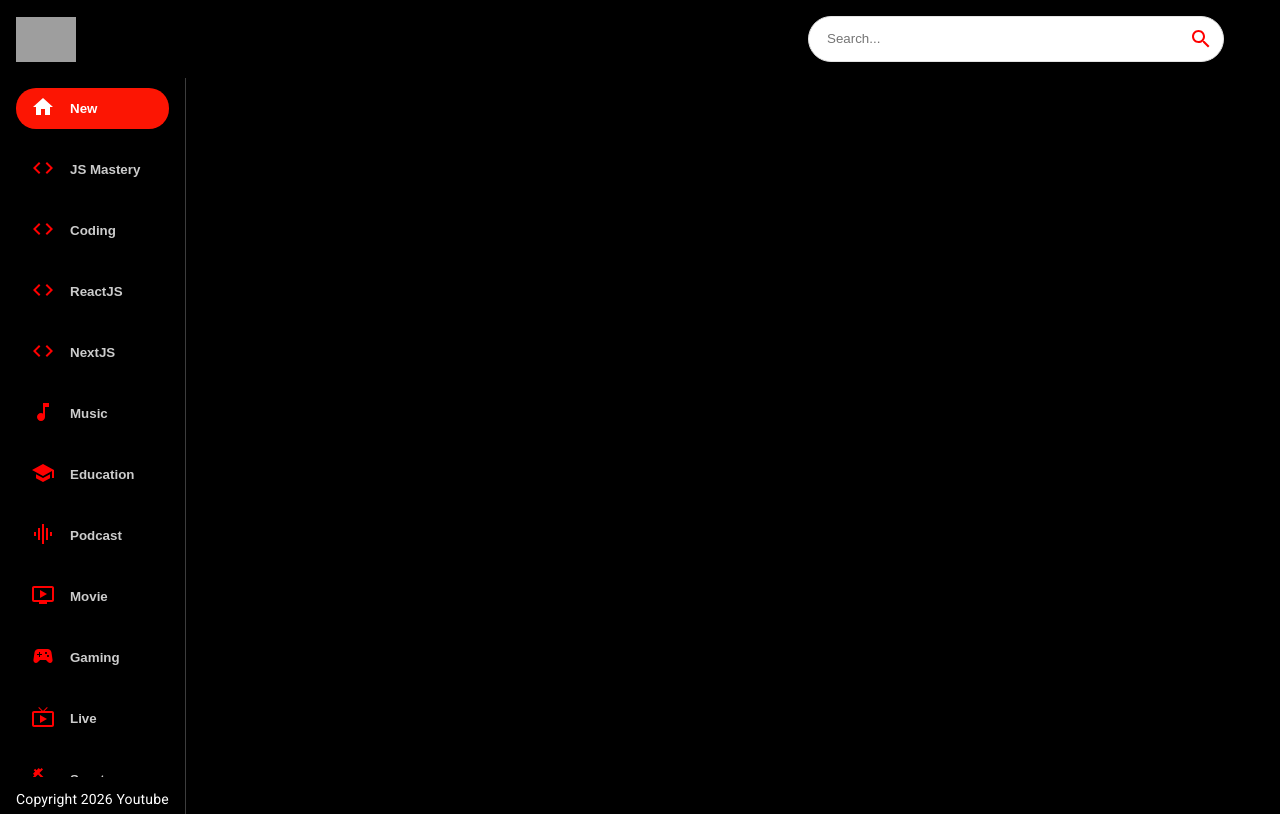
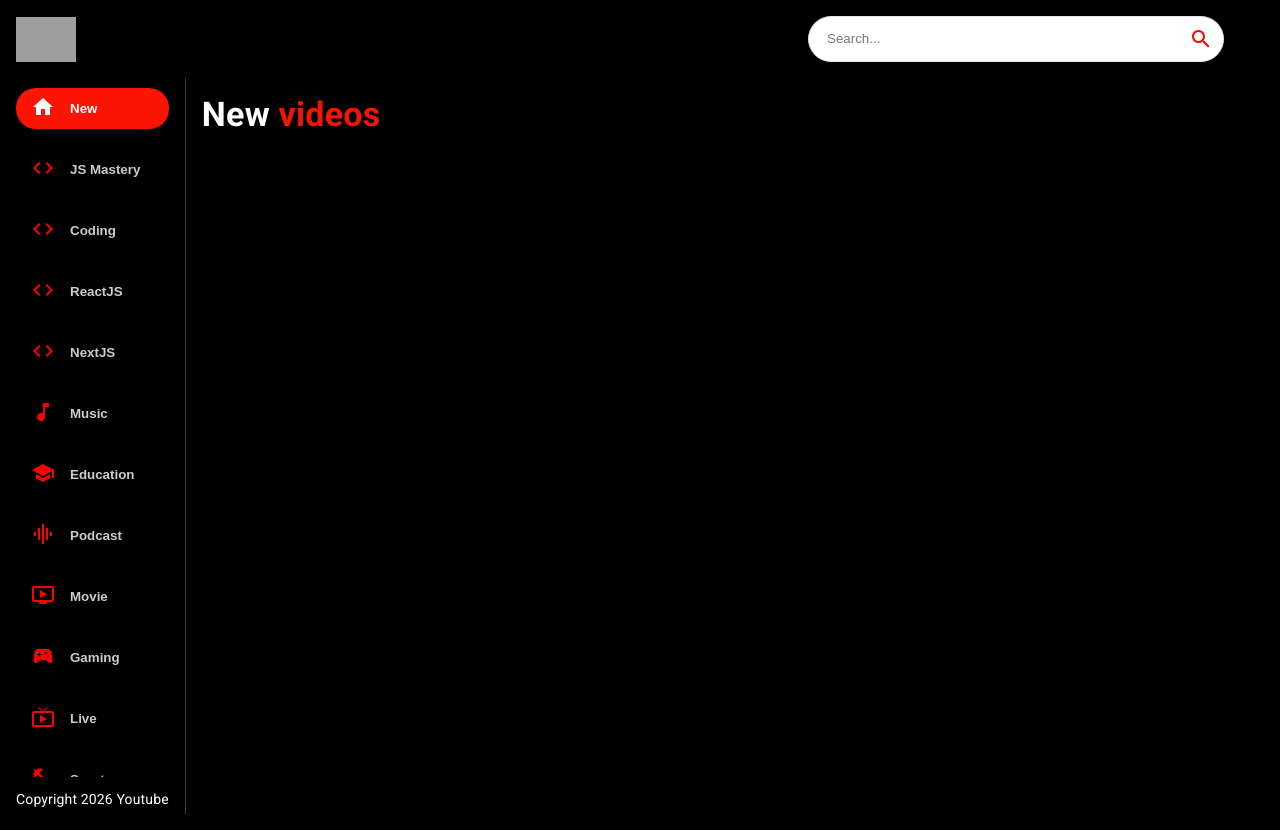
Before and after one commit to zainsafdar934-cpu/youtube_clone, a React (Create React App) app: page / in a window 1280 px wide. Built offline with nearby package versions, Linux system fonts and the light colour scheme; grey boxes are pictures that could not be loaded.

Commit message:
Modify Feed component

```diff
--- a/src/components/Feed.jsx
+++ b/src/components/Feed.jsx
@@ -20,6 +20,17 @@
           Copyright 2026 Youtube
         </Typography>
       </Box>
+
+      <Box p={2} sx={{ overflowY: "auto", height: "90vh", flex: 2 }}>
+        <Typography
+          variant="h4"
+          fontWeight={"bold"}
+          mb={2}
+          sx={{ color: "white" }}
+        >
+          New <span style={{ color: "#F31503" }}>videos</span>
+        </Typography>
+      </Box>
     </Stack>
   );
 };
```
